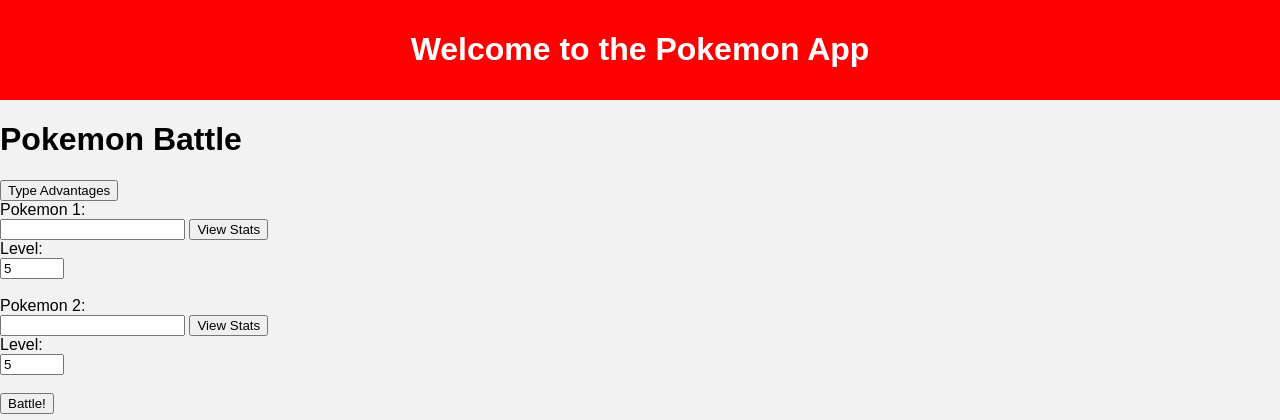
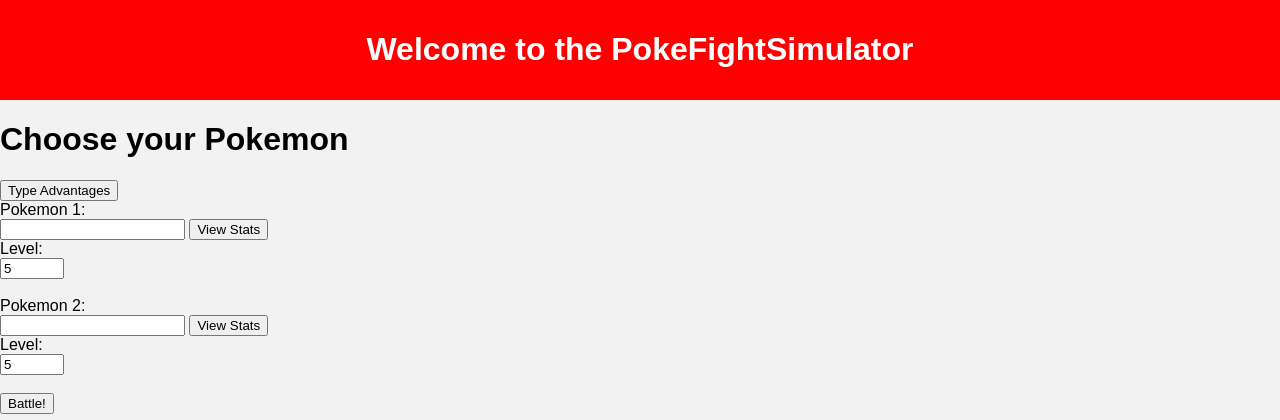
Before and after one commit to LAMaglan/PokeFightSimulartor, a FastAPI app: page / in a window 1280 px wide. Shown: the top 420 px of the page. Run offline with FastAPI, Linux system fonts and the light colour scheme; data that the repository does not hold is empty.

Commit message:
text changes

```diff
--- a/templates/base.html
+++ b/templates/base.html
@@ -4,7 +4,7 @@
 <head>
     <meta charset="UTF-8">
     <meta name="viewport" content="width=device-width, initial-scale=1.0">
-    <title>{% block title %}Pokemon App{% endblock title %}</title>
+    <title>{% block title %}PokeFightSimulator{% endblock title %}</title>
     {% block head %}{% endblock head %}
     <style>
         /* Add your common CSS styling here */
@@ -36,7 +36,7 @@
 
 <body>
     <header>
-        <h1>Welcome to the Pokemon App</h1>
+        <h1>Welcome to the PokeFightSimulator</h1>
     </header>
 
     <main>
--- a/templates/index.html
+++ b/templates/index.html
@@ -2,7 +2,6 @@
 
 <head>
     <meta charset="UTF-8">
-    <title>{% block title %}Pokemon Battle{% endblock title %}</title>
     <style>
         #statsButton {
             margin-bottom: 20px;
@@ -11,7 +10,7 @@
 </head>
 
 {% block content %}
-<h1>Pokemon Battle</h1>
+<h1>Choose your Pokemon</h1>
 
 <button id="statsButton" onclick="window.location.href='/types'">Type Advantages</button>
 
```
